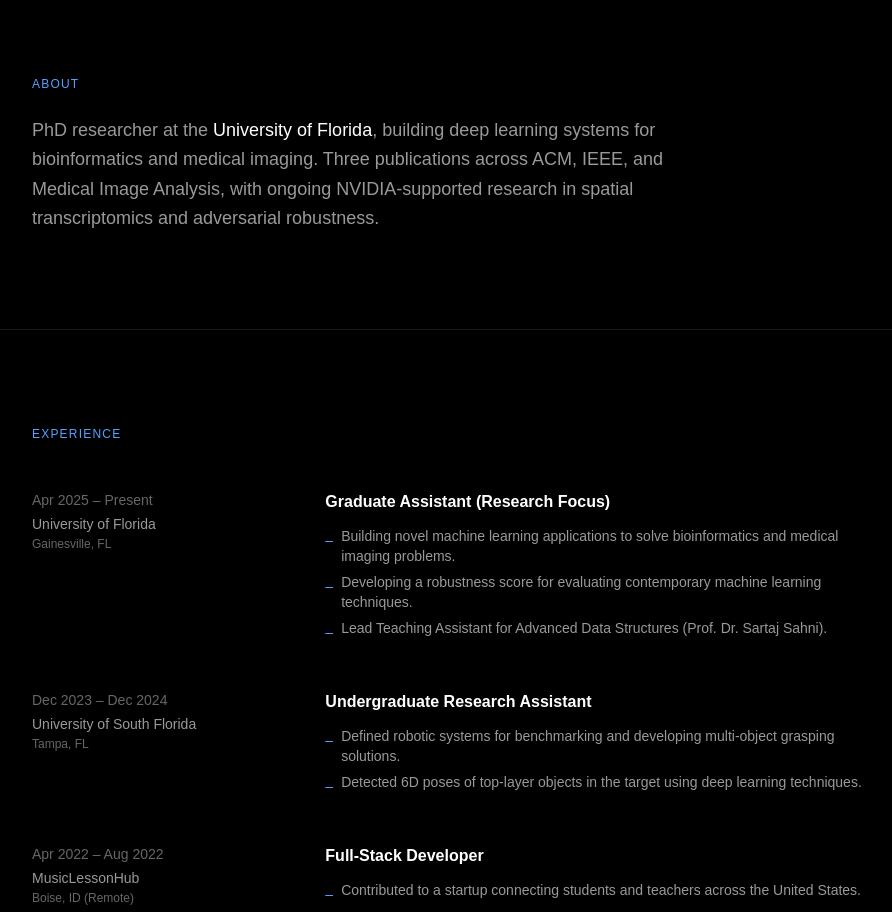
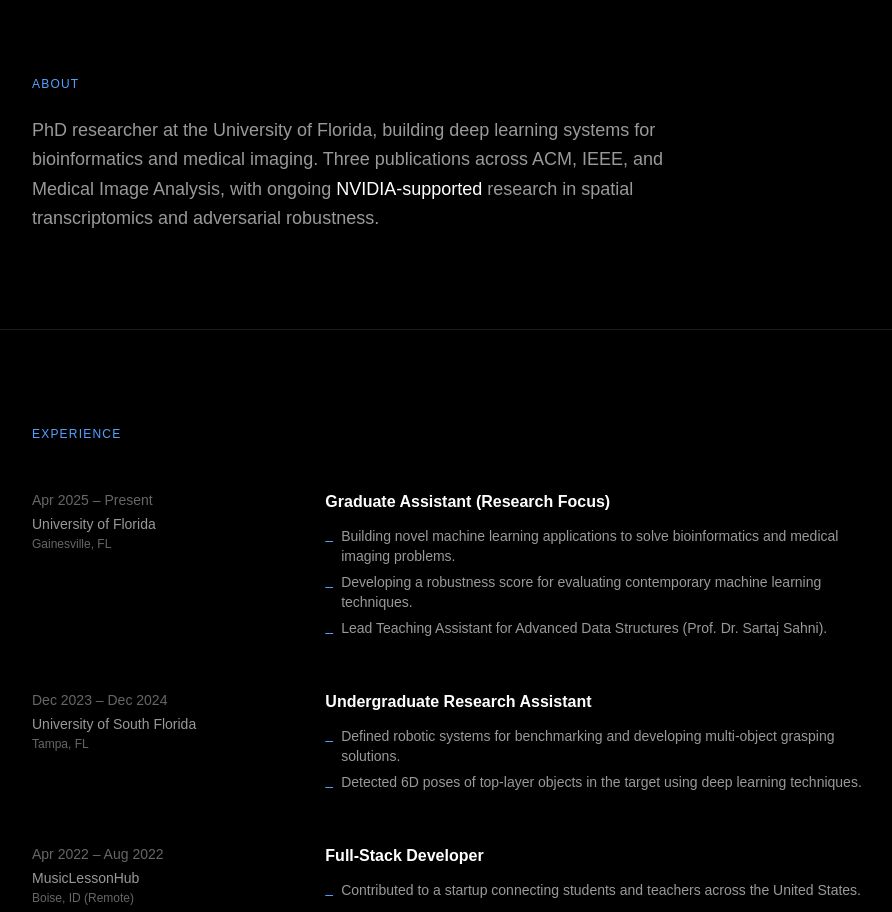
Before and after one commit to shahaddin/shahaddin.github.io, a Next.js app: page / in a window 1280 px wide. Shown: the part 820-1732 px from the top of the page, without its empty margins (184-1076 px from the left). Built offline with nearby package versions, Linux system fonts and the light colour scheme.

Commit message:
Highlight NVIDIA in about section, misc content updates

```diff
--- a/app/page.tsx
+++ b/app/page.tsx
@@ -169,7 +169,7 @@ export default function Home() {
         <FadeIn>
           <h2 className="text-xs uppercase tracking-widest text-blue-500 dark:text-blue-400 mb-6">About</h2>
           <p className="text-base md:text-lg leading-relaxed text-gray-500 dark:text-white/60 max-w-2xl">
-            PhD researcher at the <span className="text-gray-900 dark:text-white font-medium">University of Florida</span>, building deep learning systems for bioinformatics and medical imaging. Three publications across ACM, IEEE, and Medical Image Analysis, with ongoing NVIDIA-supported research in spatial transcriptomics and adversarial robustness.
+            PhD researcher at the University of Florida, building deep learning systems for bioinformatics and medical imaging. Three publications across ACM, IEEE, and Medical Image Analysis, with ongoing <span className="text-gray-900 dark:text-white font-medium">NVIDIA-supported </span>research in spatial transcriptomics and adversarial robustness.
           </p>
         </FadeIn>
       </section>
```
